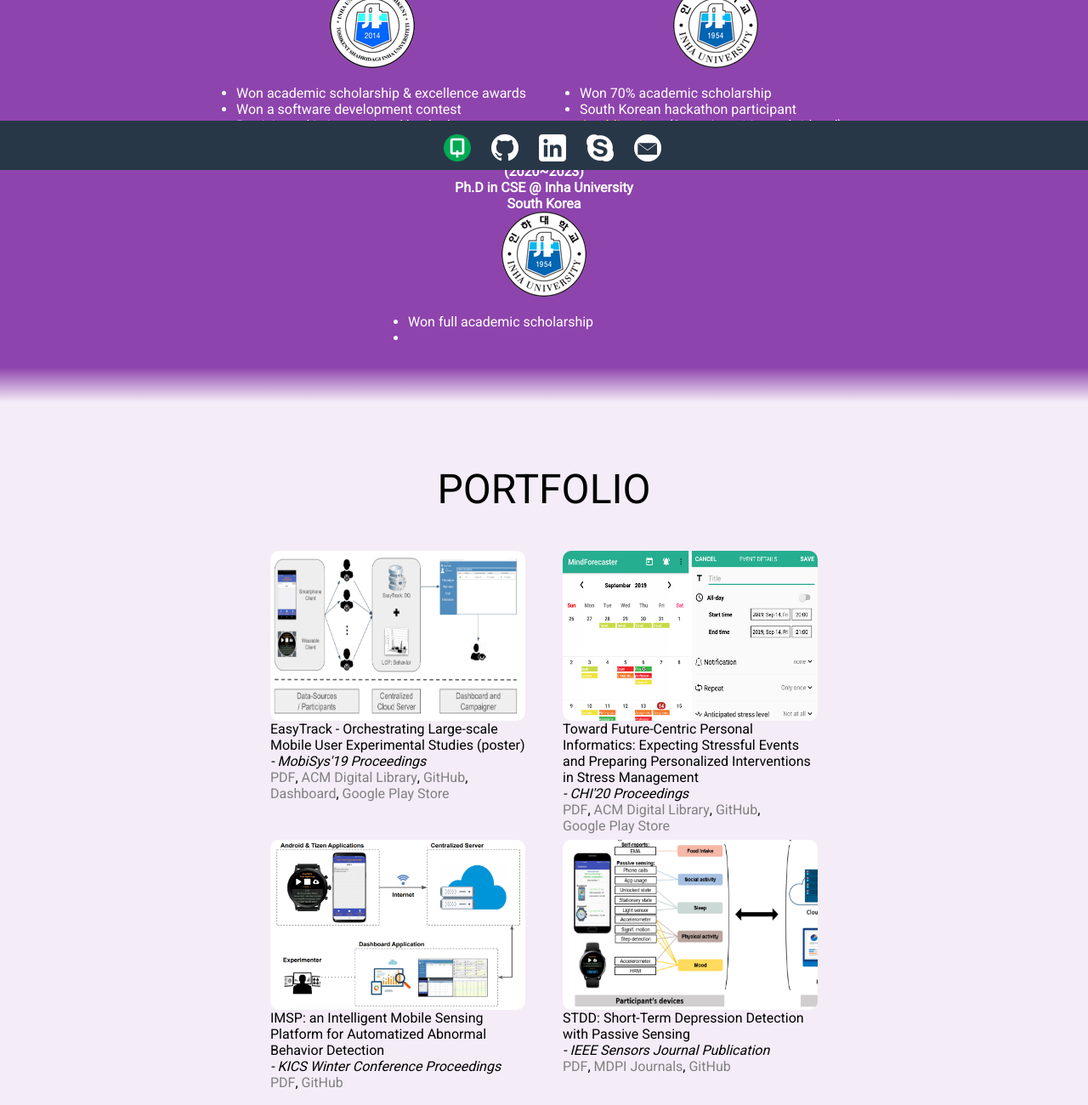
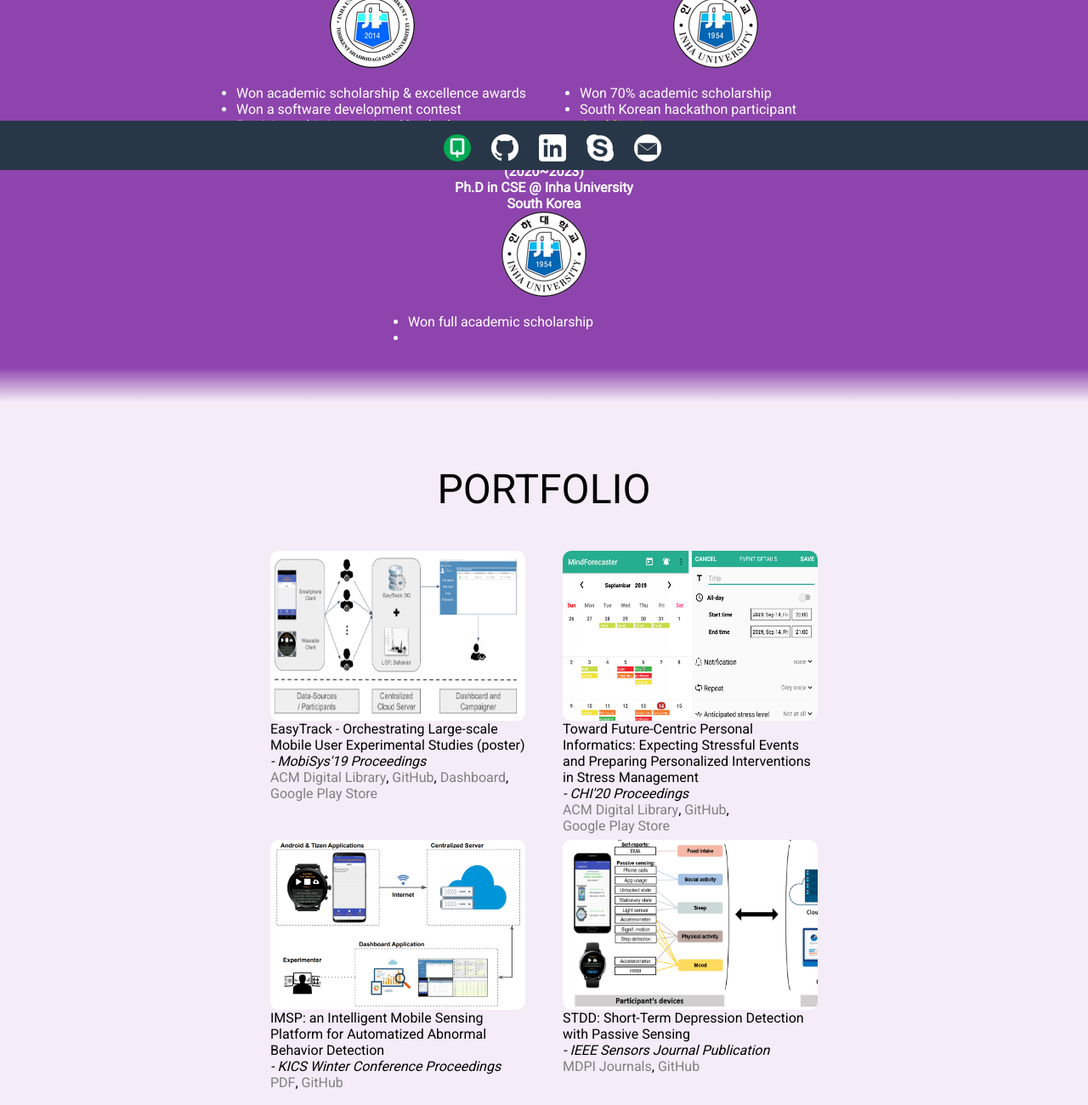
Before and after one commit to qobiljon/qobiljon.github.io, a plain HTML site: page index.html in a window 1280 px wide. Shown: the part 600-1900 px from the top of the page at 85% size. Drawn offline with Linux system fonts and the light colour scheme.

Commit message:
slight changes

```diff
--- a/index.html
+++ b/index.html
@@ -77,7 +77,7 @@
                         <li>South Korean hackathon participant</li>
                         <li><a href="https://scholar.google.co.kr/citations?user=CQp5uugAAAAJ&hl=en"
                                style="text-decoration: none; color: yellow;">4 publications</a>
-                            (2 top tiers, 1 journal, 1 local)
+                            <!--(2 top tiers, 1 journal, 1 local)-->
                         </li>
                         <li>Master's thesis publication</li>
                     </ul>
@@ -101,7 +101,7 @@
                      src="assets/documents/EasyTrack_Mobisys_2019_Posters_session.png" alt="EasyTrack">
                 <span class="project_description">EasyTrack - Orchestrating Large-scale Mobile User Experimental Studies (poster)</span>
                 <span class="project_notes">- MobiSys'19 Proceedings</span>
-                <a class="project_url" href="assets/documents/EasyTrack_Mobisys_2019_Posters_session.pdf">PDF</a>,
+                <!--<a class="project_url" href="assets/documents/EasyTrack_Mobisys_2019_Posters_session.pdf">PDF</a>,-->
                 <a class="project_url" href="https://dl.acm.org/doi/10.1145/3307334.3328633">ACM Digital Library</a>,
                 <a class="project_url" href="https://github.com/Qobiljon/EasyTrack_Server">GitHub</a>,
                 <a class="project_url" href="http://etdb.myvnc.com">Dashboard</a>,
@@ -113,7 +113,7 @@
                      src="assets/documents/MindForecaster_CHI2020_proceedings.png" alt="MindForecaster">
                 <span class="project_description">Toward Future-Centric Personal Informatics: Expecting Stressful Events and Preparing Personalized Interventions in Stress Management</span>
                 <span class="project_notes">- CHI'20 Proceedings</span>
-                <a class="project_url" href="assets/documents/MindForecaster_CHI2020_proceedings.pdf">PDF</a>,
+                <!--<a class="project_url" href="assets/documents/MindForecaster_CHI2020_proceedings.pdf">PDF</a>,-->
                 <a class="project_url" href="https://dl.acm.org/doi/abs/10.1145/3313831.3376475">ACM Digital Library</a>,
                 <a class="project_url" href="https://github.com/Qobiljon/MF_AndroidClient">GitHub</a>,
                 <a class="project_url"
@@ -132,7 +132,7 @@
                 <img class="project_img project_description" src="assets/documents/STDD_Sensors-708231.png" alt="STDD">
                 <span class="project_description">STDD: Short-Term Depression Detection with Passive Sensing</span>
                 <span class="project_notes">- IEEE Sensors Journal Publication</span>
-                <a class="project_url" href="assets/documents/STDD_Sensors-708231.pdf">PDF</a>,
+                <!--<a class="project_url" href="assets/documents/STDD_Sensors-708231.pdf">PDF</a>,-->
                 <a class="project_url" href="https://www.mdpi.com/1424-8220/20/5/1396">MDPI Journals</a>,
                 <a class="project_url" href="https://github.com/nnarziev/YouNoOne_Server">GitHub</a>
             </div>
```
